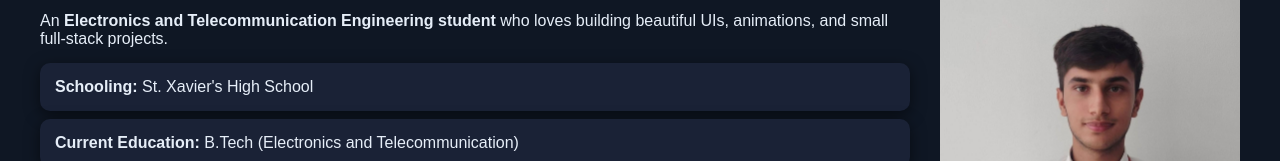
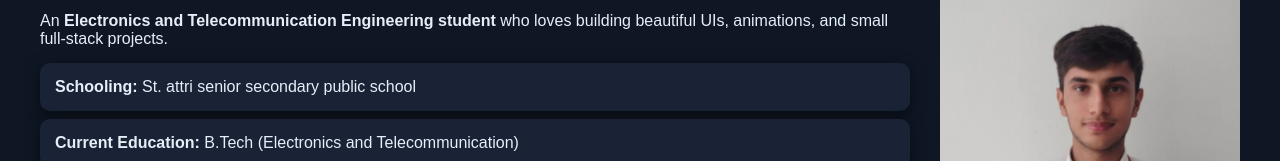
Before and after one commit to Ayushjain45/ayushportfolio, a plain HTML site: page index.html in a window 1280 px wide. Shown: the part 148-309 px from the top of the page. Drawn offline with Linux system fonts and the light colour scheme.

Commit message:
Update index.html

```diff
--- a/index.html
+++ b/index.html
@@ -40,7 +40,7 @@
     <div class="hero-left">
       <h2>Hello, I'm Ayush Jain</h2>
       <p>An <strong>Electronics and Telecommunication Engineering student</strong> who loves building beautiful UIs, animations, and small full‑stack projects.</p>
-      <div class="card highlight"><strong>Schooling:</strong> St. Xavier's High School</div>
+      <div class="card highlight"><strong>Schooling:</strong> St. attri senior secondary public school</div>
       <div class="card highlight"><strong>Current Education:</strong> B.Tech (Electronics and Telecommunication)</div>
       <div class="card highlight"><strong>Email:</strong> ayushjain00111@gmail.com</div>
       <div class="card highlight"><strong>Contact:</strong> 8054220702</div>
```
